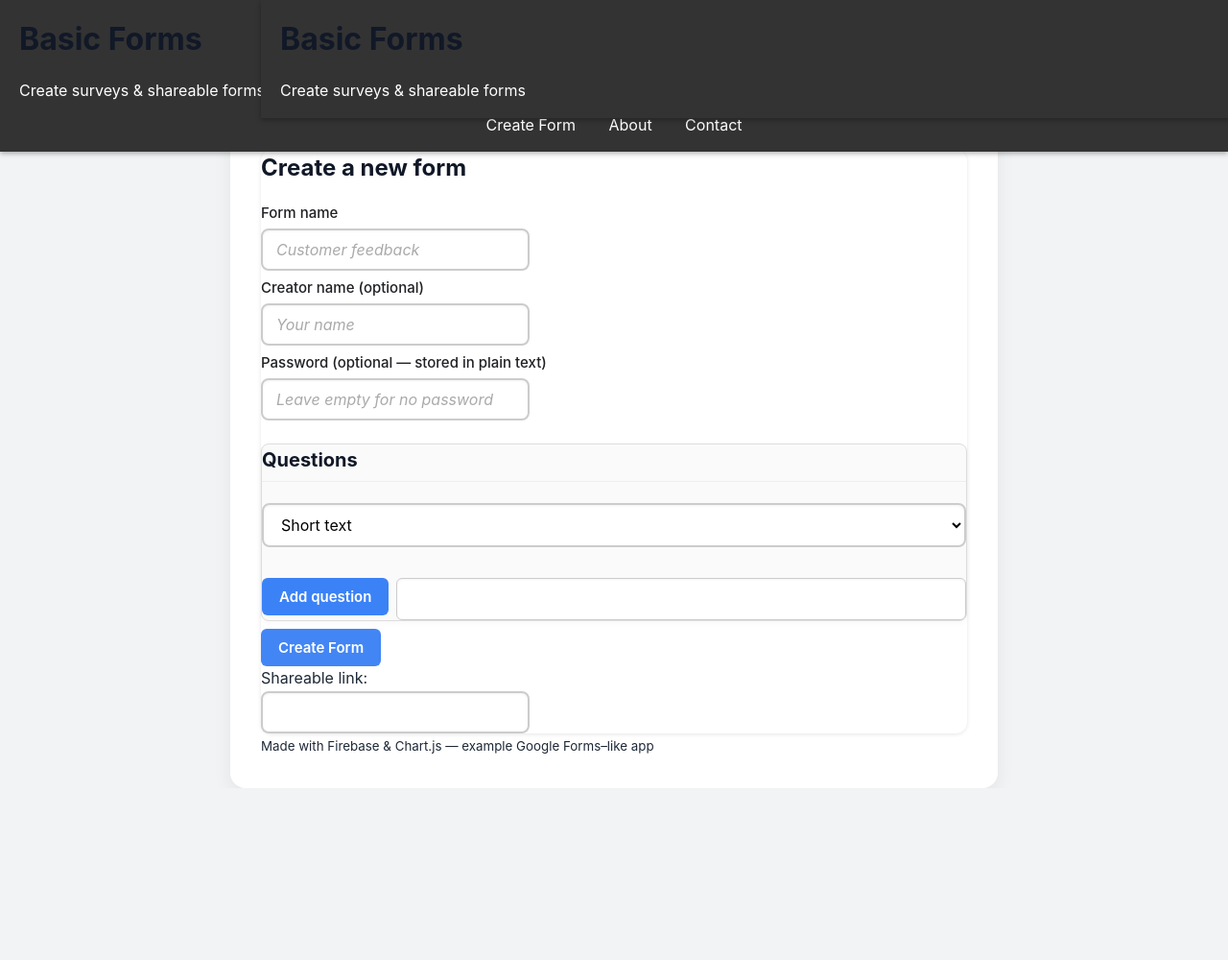
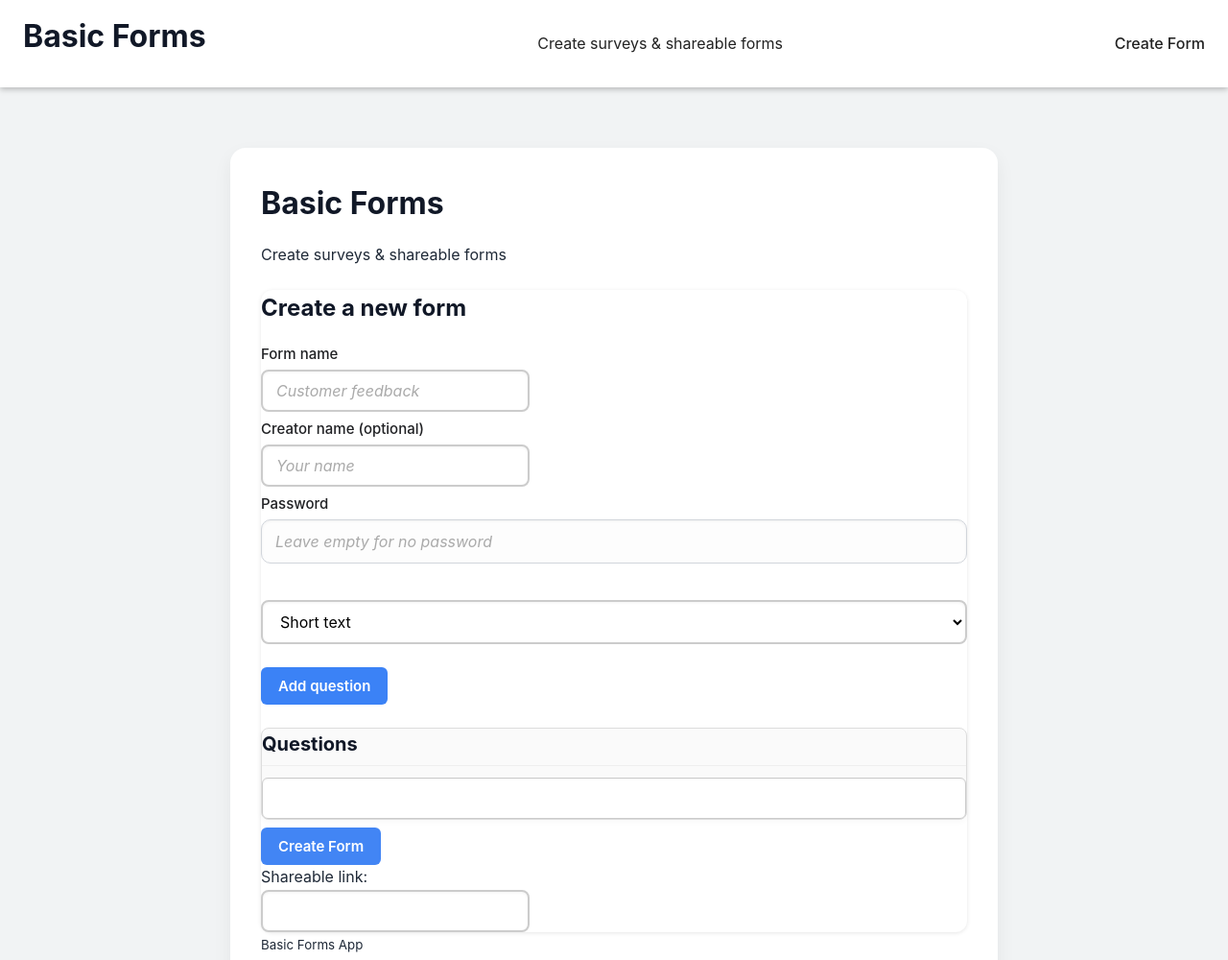
Before and after one commit to goatzygames/basic-forms, a plain HTML site: page index.html in a window 1280 px wide. Shown: the top 1000 px of the page at 96% size. Before the commit the page ends 821 px from the top, so only its background shows below. Drawn offline with nearby package versions, Linux system fonts and the light colour scheme.

Commit message:
Add files via upload

```diff
--- a/index.html
+++ b/index.html
@@ -9,24 +9,28 @@
   <script src="https://cdn.jsdelivr.net/npm/chart.js"></script>
 </head>
 <body>
-
+<br><br><br>
 <header class="topbar">
+<a href="index.html">
   <h1>Basic Forms</h1>
+</a>
   <p class="muted">Create surveys & shareable forms</p>
   <nav class="navbar">
     <ul>
-      <li><a href="#create-form">Create Form</a></li>
-      <li><a href="#about">About</a></li>
-      <li><a href="#contact">Contact</a></li>
+      <li><a href="index.html">Create Form</a></li>
+      <li style="display:none;"><a href="#about">About</a></li>
+      <li style="display:none;"><a href="#contact">Contact</a></li>
     </ul>
   </nav>
 </header>
 
+<br><br><br>
+
   <main class="container">
-    <header class="topbar">
+    <section class="topbar1">
       <h1>Basic Forms</h1>
       <p class="muted">Create surveys & shareable forms</p>
-    </header>
+    </section>
 
     <section class="card">
       <h2>Create a new form</h2>
@@ -42,13 +46,11 @@
       </label>
 
       <label class="field">
-        <span>Password (optional — stored in plain text)</span>
-        <input id="form-password" placeholder="Leave empty for no password" />
+        <span>Password</span>
+        <input id="form-password" placeholder="Leave empty for no password" type="password"/>
       </label>
 
-      <div id="questions-area">
-        <h3>Questions</h3>
-        <div id="questions-list"></div>
+	          <div id="questions-list"></div>
         <div class="row">
           <select id="new-q-type">
             <option value="short">Short text</option>
@@ -60,6 +62,10 @@
           </select>
 
 		  <button id="add-question-btn" class="btn">Add question</button>
+
+      <div id="questions-area">
+        <h3>Questions</h3>
+
 
 		  <div id="editor-wrapper"><br>
   <div id="editor-container"></div>
@@ -90,7 +96,7 @@
 	</script>
 
     <footer class="foot muted">
-      <small>Made with Firebase & Chart.js — example Google Forms–like app</small>
+      <small>Basic Forms App</small>
     </footer>
   </main>
 
--- a/styles.css
+++ b/styles.css
@@ -602,44 +602,68 @@ input[type="number"]::-webkit-outer-spin-button {
   width: 100%;
 }
 
+/* Top bar container */
 .topbar {
-  background-color: #333; /* Dark background color */
-  color: white; /* Text color */
-  padding: 15px 20px; /* Padding for spacing */
-  position: fixed; /* Fixes the header at the top */
-  width: 100%; /* Full width */
-  top: 0; /* Aligns to the top */
-  z-index: 1000; /* Ensures it stays above other content */
-  box-shadow: 0 2px 5px rgba(0, 0, 0, 0.3); /* Subtle shadow for depth */
+  position: fixed;
+  top: 0;
+  left: 0;
+  width: 100%;
+  padding: 12px 24px;
+
+  display: flex;
+  align-items: center;
+  justify-content: space-between;
+
+  color: #222;
+  box-shadow: 0 2px 6px rgba(0, 0, 0, 0.25);
+  z-index: 1000;
+  background-color: #fff;
 }
 
+/* Navbar */
 .navbar {
   display: flex;
-  justify-content: space-around;
-  margin-top: 10px;
+  gap: 24px; /* Even spacing between items */
 }
 
+/* Navbar list reset */
 .navbar ul {
-  list-style-type: none;
+  display: flex;
+  list-style: none;
+  margin: 0;
   padding: 0;
+  gap: 20px; /* Cleaner spacing */
 }
 
-.navbar li {
-  display: inline;
-  margin: 0 15px;
-}
-
+/* Navbar links */
 .navbar a {
   text-decoration: none;
-  color: white; /* Link color */
-  transition: color 0.3s; /* Smooth transition for hover effect */
+  color: #222;
+  font-weight: 500;
+  font-size: 1rem;
+  transition: color 0.25s ease, transform 0.2s ease;
 }
 
 .navbar a:hover {
-  color: #ffcc00; /* Change color on hover */
+  color: #4287f5;
+  transform: translateY(-2px); /* Slight lift effect */
 }
 
-/* Add some margin to the main content to prevent it from being hidden behind the fixed header */
-.container {
-  margin-top: 100px; /* Adjust based on header height */
+/* Optional: make it responsive */
+@media (max-width: 768px) {
+  .navbar ul {
+    flex-direction: column;
+    gap: 12px;
+    position: absolute;
+    top: 60px; /* Below header */
+    right: 20px;
+    padding: 12px 16px;
+    border-radius: 8px;
+    box-shadow: 0 4px 12px rgba(0,0,0,0.3);
+    display: none; /* Hidden until toggled */
+  }
+
+  .navbar ul.show {
+    display: flex;
+  }
 }
```
